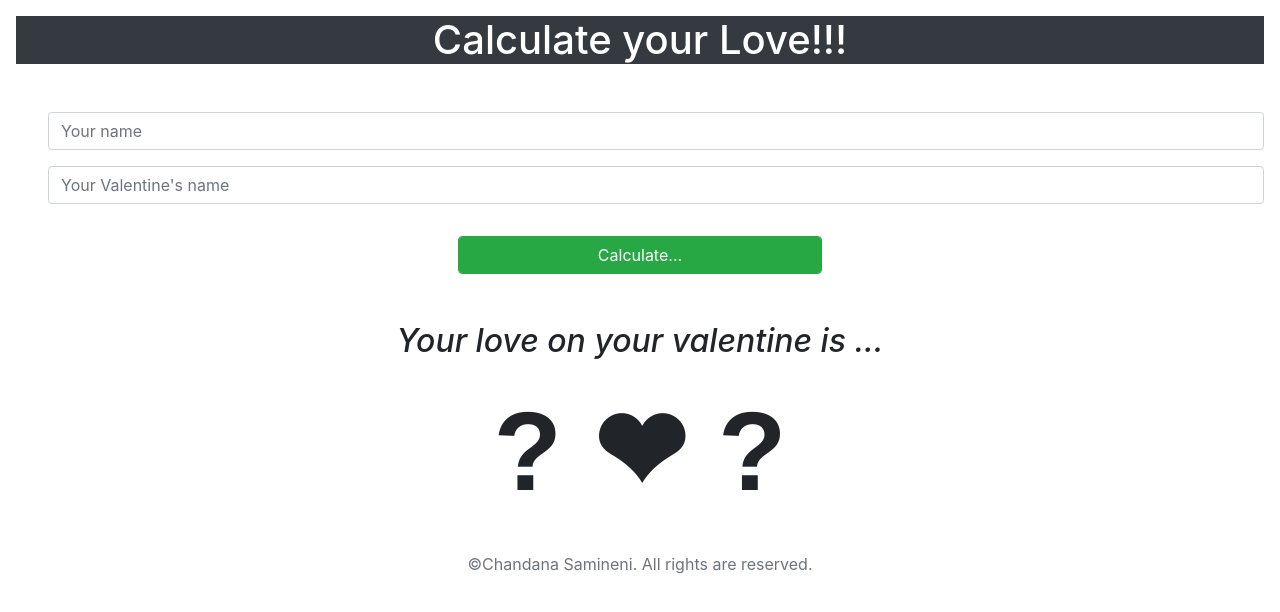
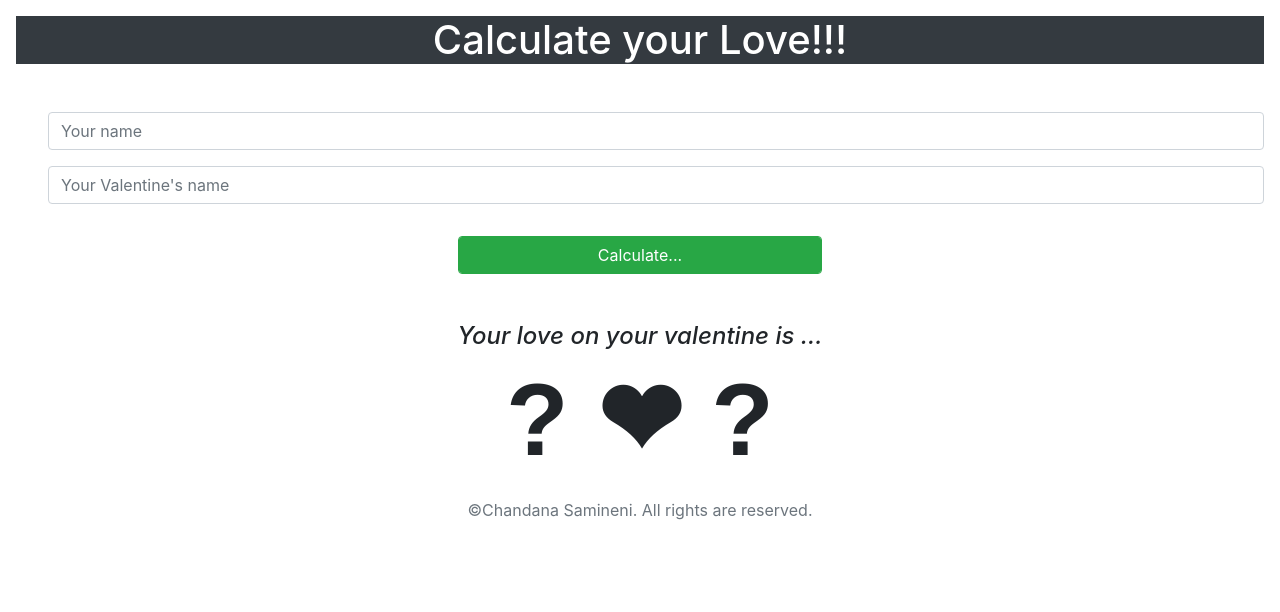
Before and after one commit to Chandana-23/Love-Calculator, a website: page index.html in a window 1280 px wide. Drawn offline with nearby package versions, Linux system fonts and the light colour scheme.

Commit message:
Update index.html

```diff
--- a/index.html
+++ b/index.html
@@ -25,7 +25,7 @@
         text-align: center;
         font-weight: bold;
         font-family: "Franklin Gothic Medium", "Arial Narrow", Arial, sans-serif;
-        font-size: 7em;
+        font-size: 8vw;
       }
       #btn {
         width: 30%;
@@ -62,9 +62,9 @@
         width="30%"
       />
     </form>
-    <h2 align="center"><i>Your love on your valentine is ...</i></h2>
-    <p id="name">? ❤ ?</p>
-    <p id="answer"></p>
+    <h4 align="center"><i>Your love on your valentine is ...</i></h4>
+    <h3 id="name">? ❤ ?</h3>
+    <h3 id="answer"></h3>
     <footer class="text-center text-muted m-3">
       &copy;Chandana Samineni. All rights are reserved.
     </footer>
```
